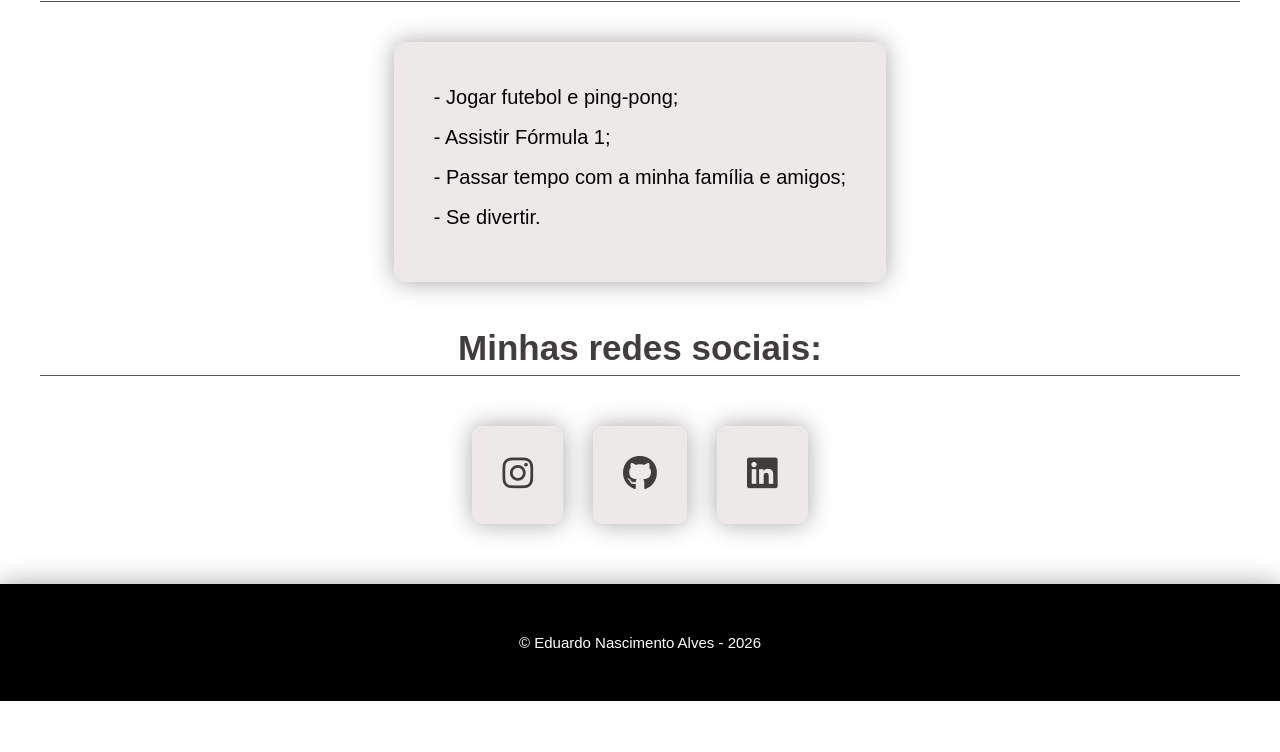
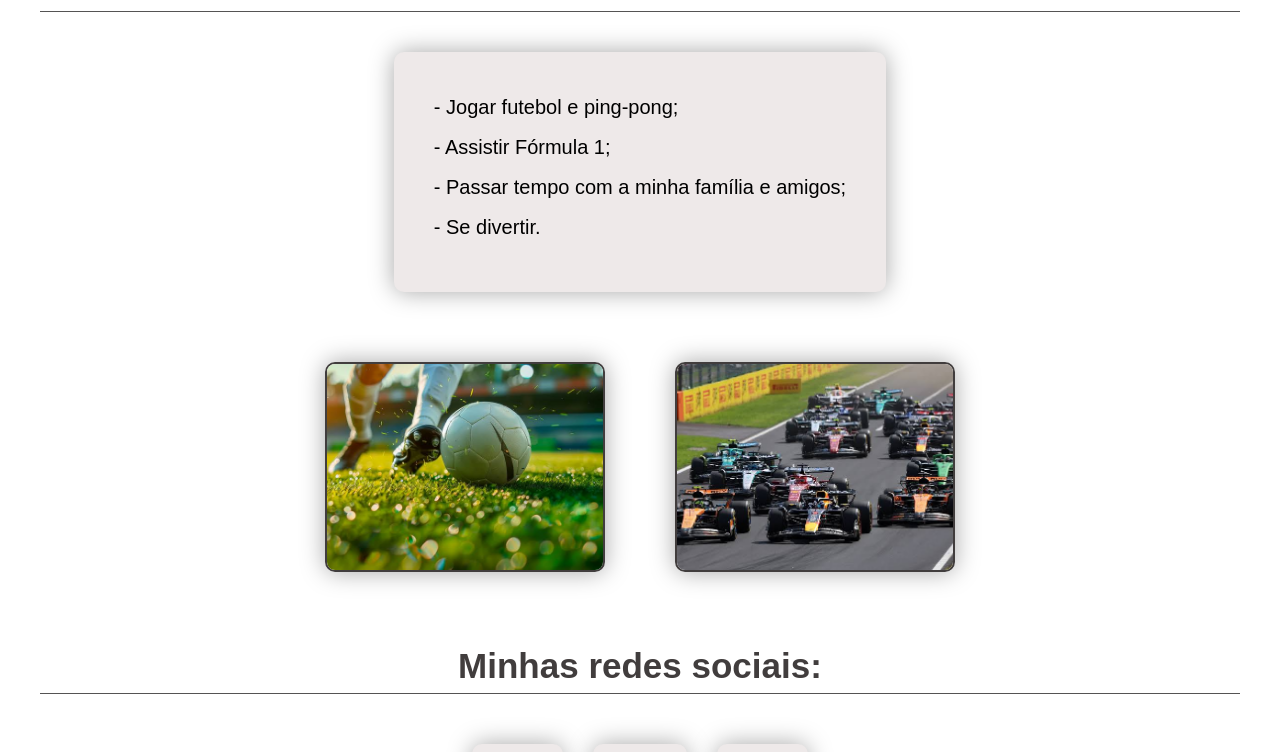
Before and after one commit to eduardoalves10/meu-site-angular, an Angular app: page /home in a window 1280 px wide. Shown: the part 991-1743 px from the top of the page. Before the commit the page ends 1692 px from the top, so only its background shows below. Built offline with nearby package versions, Linux system fonts and the light colour scheme; a web font is replaced by a local one.

Commit message:
add-imagens-de-hobbies-no-componente-main-e-estiliza-elas

```diff
--- a/src/app/components/main/main.css
+++ b/src/app/components/main/main.css
@@ -13,15 +13,44 @@ h2 {
     border-bottom: 1px solid rgb(85, 83, 83);
 }
 
+img {
+    object-fit: cover;
+    width: 100%;
+    height: 100%;
+}
+
 .imagens {
     display: flex;
     justify-content: center;
+    gap: 70px;
 }
 
 .minha-foto {
     margin: 10px 0 40px 0;
     border-radius: 50%;
     border: 2px solid var(--cor-importante);
+    box-shadow: var(--sombra);
+    height: 230px;
+    width: 200px;
+}
+
+.minha-foto:hover {
+    transition: .3s;
+    transform: scale(1.02);
+}
+
+.meus-hobbies {
+    margin: 70px 0 20px 0;
+    border-radius: 10px;
+    border: 2px solid var(--cor-importante);
+    width: 280px;
+    height: 210px;
+    box-shadow: var(--sombra);
+}
+
+.meus-hobbies:hover {
+    transition: .4s;
+    transform: rotate(360deg);
 }
 
 .cards {
--- a/src/app/components/main/main.html
+++ b/src/app/components/main/main.html
@@ -30,6 +30,22 @@
                 <p>- Se divertir.</p>
             </div>
         </div>
+
+        <div class="imagens">
+            <picture>
+                <img class="meus-hobbies" src="/imagens/futebol.jpg" alt="Imagem de futebol"
+                width="200px"
+                height="220px"
+                loading="lazy">
+            </picture>
+
+            <picture>
+                <img class="meus-hobbies" src="/imagens/formula-1.jpg" alt="Imagem de Fórmula 1"
+                width="200px"
+                height="220px"
+                loading="lazy">
+            </picture>
+        </div>
     </section>
 
     <section class="redes">
```
